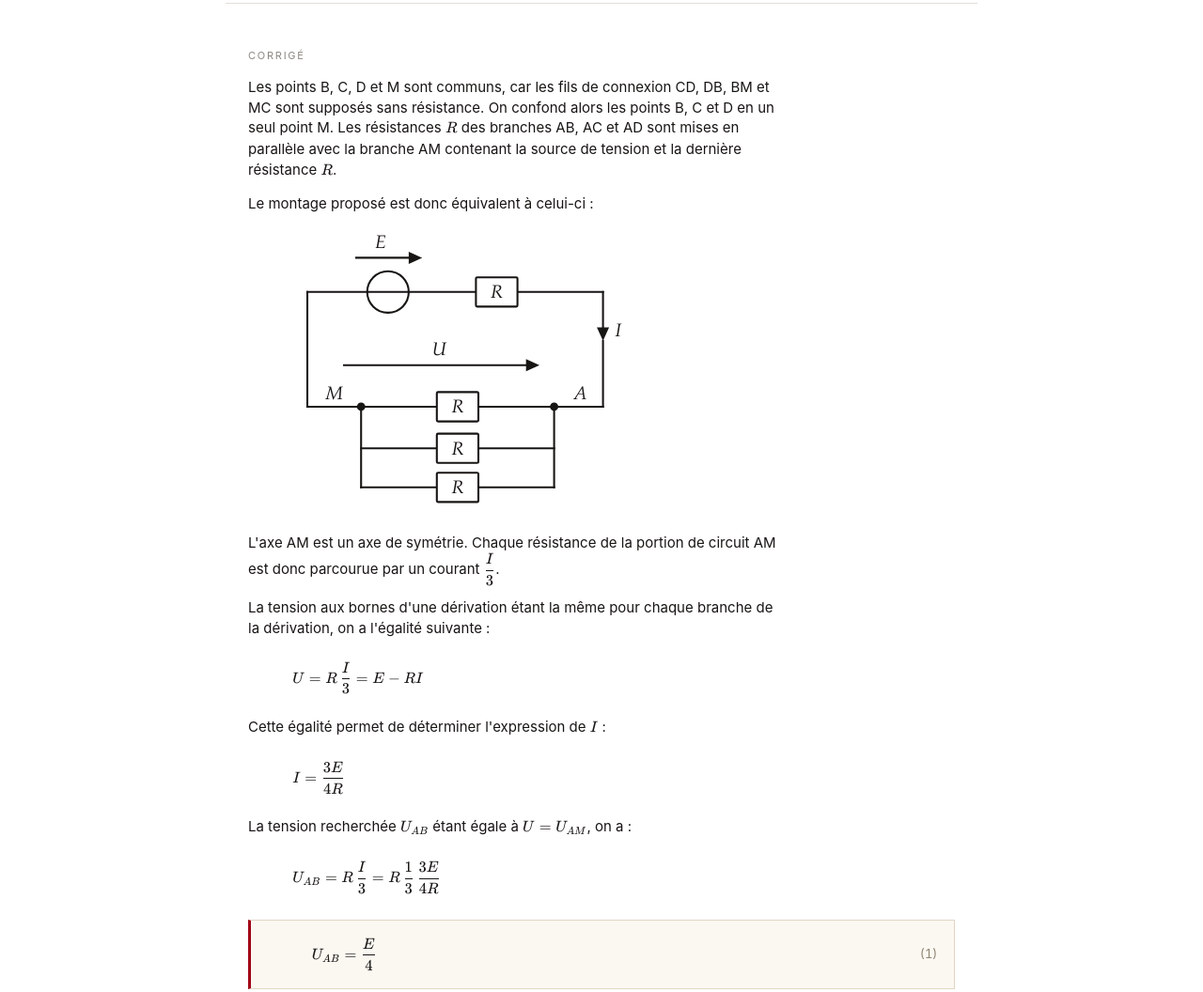
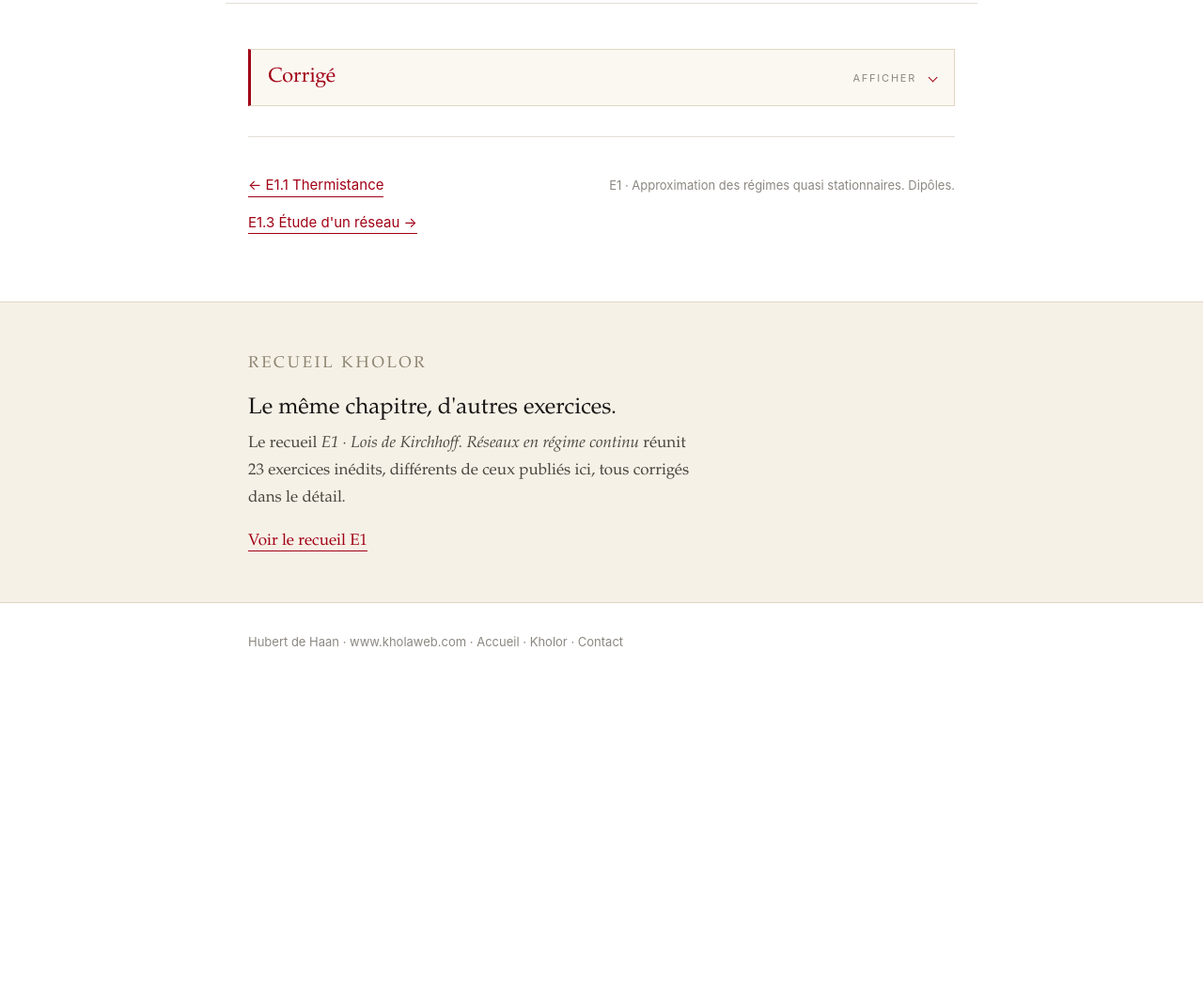
Before and after one commit to kholaweb/kholaweb.github.io, a website: page exercices/electricite/e1/e1_2.html in a window 1280 px wide. Shown: the part 915-1971 px from the top of the page at 94% size. After the commit the page ends 1656 px from the top, so only its background shows below. Drawn offline with nearby package versions, Linux system fonts and the light colour scheme.

Commit message:
Ne découvrir le corrigé qu'au clic, et resserrer la composition
Trois consignes durables, appliquées aux trois pages du chapitre.

Le corrigé est enfermé dans un details dont le summary porte le mot Corrigé,
mis en évidence : serif en bordeaux sur fond ivoire, filet à gauche, mention
Afficher ou Masquer et chevron qui pivote. L'élément est natif, donc utilisable
au clavier et sans JavaScript ; KaTeX compose sans difficulté à l'intérieur d'un
bloc fermé. La navigation de fin reste en dehors, toujours atteignable. Deux
limites : le texte du corrigé part malgré tout avec la page, que la recherche du
navigateur retrouve, et un corrigé fermé ne s'imprime pas.

Les lettres de points, de segments et de mailles passent en mathématique en
ligne, donc en italique — CD, BM, AB et AM sur E1.2, les points et les trois
mailles sur E1.3, qui étaient en romain forcé. Les unités et les fonctions
restent droites : c'est l'italique qui distingue la grandeur de son unité.

Le niveau de langue est celui d'un texte universitaire, sans emphase :
redites supprimées, termes vagues remplacés, a priori composé en italique. Sur
E1.2, la raison physique de la confusion des points est explicitée — les fils
sans résistance mettent B, C, D et M au même potentiel — là où le document
source se bornait à les dire communs. Les énoncés ne sont pas touchés : ils
viennent des .docx, et les réécrire creuserait un écart avec la source.

Contrôles : aux trois largeurs, corrigé fermé puis ouvert par un clic, aucun
débordement horizontal et aucune formule laissée à l'état de source. Les
formules elles-mêmes sont inchangées.

Co-Authored-By: Claude Opus 5 <noreply@anthropic.com>

```diff
--- a/exercices/electricite/e1/e1_2.html
+++ b/exercices/electricite/e1/e1_2.html
@@ -106,6 +106,25 @@ a{color:inherit}
 .partie + .partie{border-top:1px solid var(--filet)}
 .titre-partie{font-size:.6875rem;letter-spacing:.16em;text-transform:uppercase;
   color:var(--gris-clair);margin:0 0 1.75rem}
+
+/* Le corrigé ne se découvre qu'au clic. Là où le surtitre de l'énoncé s'efface,
+   ce mot-ci porte l'appel : il faut le voir pour savoir qu'on peut l'ouvrir. */
+.corrige > summary{display:flex;align-items:baseline;gap:.9rem;cursor:pointer;
+  list-style:none;font-family:var(--serif);font-size:1.35rem;color:var(--bordeaux);
+  background:var(--ivoire-fond2);border:1px solid var(--ivoire-filet);
+  border-left:3px solid var(--bordeaux);padding:.85rem 1.15rem}
+.corrige > summary::-webkit-details-marker{display:none}
+.corrige > summary:hover{background:var(--ivoire)}
+.corrige > summary:focus-visible{outline:2px solid var(--bordeaux);outline-offset:3px}
+.corrige .appel{margin-left:auto;font-family:var(--sans);font-size:.6875rem;
+  letter-spacing:.16em;text-transform:uppercase;color:var(--gris-clair)}
+.corrige .appel::after{content:"Afficher"}
+.corrige[open] .appel::after{content:"Masquer"}
+.corrige .chevron{align-self:center;width:.45rem;height:.45rem;
+  border-right:1.5px solid currentColor;border-bottom:1.5px solid currentColor;
+  transform:rotate(45deg);transition:transform .15s}
+.corrige[open] .chevron{transform:rotate(-135deg)}
+.corrige[open] > summary{margin-bottom:2.25rem}
 .partie h2{font-size:1.15rem;font-weight:650;letter-spacing:-.01em;margin:2rem 0 .8rem}
 .partie h2:first-of-type{margin-top:0}
 /* dans un titre en sans-serif gras, les grandeurs en KaTeX paraissent trop
@@ -241,8 +260,9 @@ a{color:inherit}
   <p class="surtitre">Électricité · E1.2</p>
   <h1>Détermination d'une tension</h1>
   <p class="chapeau">Un réseau de quatre résistances égales alimenté par une source
-     de tension, où la reconnaissance des nœuds communs et un axe de symétrie
-     évitent d'écrire le système complet des lois de Kirchhoff.</p>
+     de tension, où l'identification des nœuds confondus et la mise en évidence
+     d'un axe de symétrie dispensent d'écrire le système complet des lois de
+     Kirchhoff.</p>
 </div>
 
 <!-- ══════════════ ÉNONCÉ ══════════════ -->
@@ -284,14 +304,16 @@ a{color:inherit}
 
 <!-- ══════════════ CORRIGÉ ══════════════ -->
 <section class="partie colonne">
-  <p class="titre-partie">Corrigé</p>
+  <details class="corrige">
+  <summary>Corrigé<span class="appel"></span><span class="chevron" aria-hidden="true"></span></summary>
 
-  <p>Les points B, C, D et M sont communs, car les fils de connexion CD, DB, BM et MC
-     sont supposés sans résistance. On confond alors les points B, C et D en un seul
-     point M. Les résistances \(R\) des branches AB, AC et AD sont mises en parallèle
-     avec la branche AM contenant la source de tension et la dernière résistance \(R\).</p>
+  <p>Les fils de connexion \(CD\), \(DB\), \(BM\) et \(MC\) étant supposés sans
+     résistance, les points \(B\), \(C\), \(D\) et \(M\) sont au même potentiel et se
+     confondent en un point unique, \(M\). Les résistances \(R\) des branches \(AB\),
+     \(AC\) et \(AD\) se trouvent ainsi en parallèle avec la branche \(AM\), qui porte
+     la source de tension et la dernière résistance \(R\).</p>
 
-  <p>Le montage proposé est donc équivalent à celui-ci :</p>
+  <p>Le montage proposé équivaut donc au suivant :</p>
 
   <figure class="schema">
     <svg viewBox="0 0 320 224" role="img" style="max-width:26rem"
@@ -334,23 +356,23 @@ a{color:inherit}
     </svg>
   </figure>
 
-  <p>L'axe AM est un axe de symétrie. Chaque résistance de la portion de circuit AM
-     est donc parcourue par un courant \(\dfrac{I}{3}\).</p>
+  <p>L'axe \(AM\) est un axe de symétrie : chaque résistance de la portion de circuit
+     \(AM\) est donc parcourue par le courant \(\dfrac{I}{3}\).</p>
 
-  <p>La tension aux bornes d'une dérivation étant la même pour chaque branche de la
-     dérivation, on a l'égalité suivante :</p>
+  <p>La tension aux bornes d'une dérivation étant commune à toutes ses branches,
+     il vient :</p>
 
   <div class="eq"><div class="eq-corps">
     \[ U = R\,\frac{I}{3} = E - RI \]
   </div></div>
 
-  <p>Cette égalité permet de déterminer l'expression de \(I\) :</p>
+  <p>Cette égalité fournit l'expression de \(I\) :</p>
 
   <div class="eq"><div class="eq-corps">
     \[ I = \frac{3E}{4R} \]
   </div></div>
 
-  <p>La tension recherchée \(U_{AB}\) étant égale à \(U = U_{AM}\), on a :</p>
+  <p>La tension recherchée \(U_{AB}\) s'identifie à \(U = U_{AM}\), d'où :</p>
 
   <div class="eq"><div class="eq-corps">
     \[ U_{AB} = R\,\frac{I}{3} = R\,\frac{1}{3}\,\frac{3E}{4R} \]
@@ -364,6 +386,8 @@ a{color:inherit}
       <span class="eq-num">(1)</span>
     </div>
   </div>
+
+  </details>
 
   <nav class="suite" aria-label="Navigation entre exercices">
     <a href="e1_1.html">← E1.1 Thermistance</a>
```
Also changed, not shown: exercices/electricite/e1/e1_1.html (+26 -4 lines), exercices/electricite/e1/e1_3.html (+33 -11 lines).
